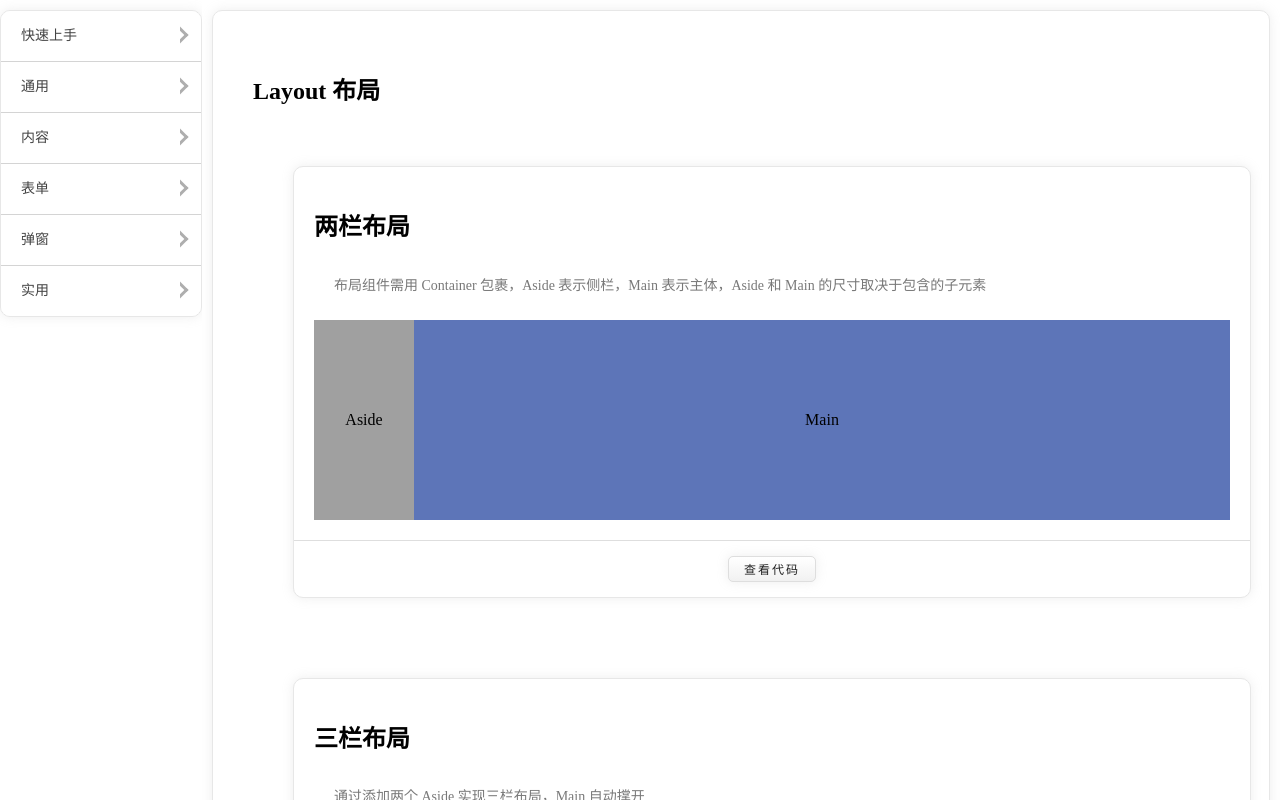
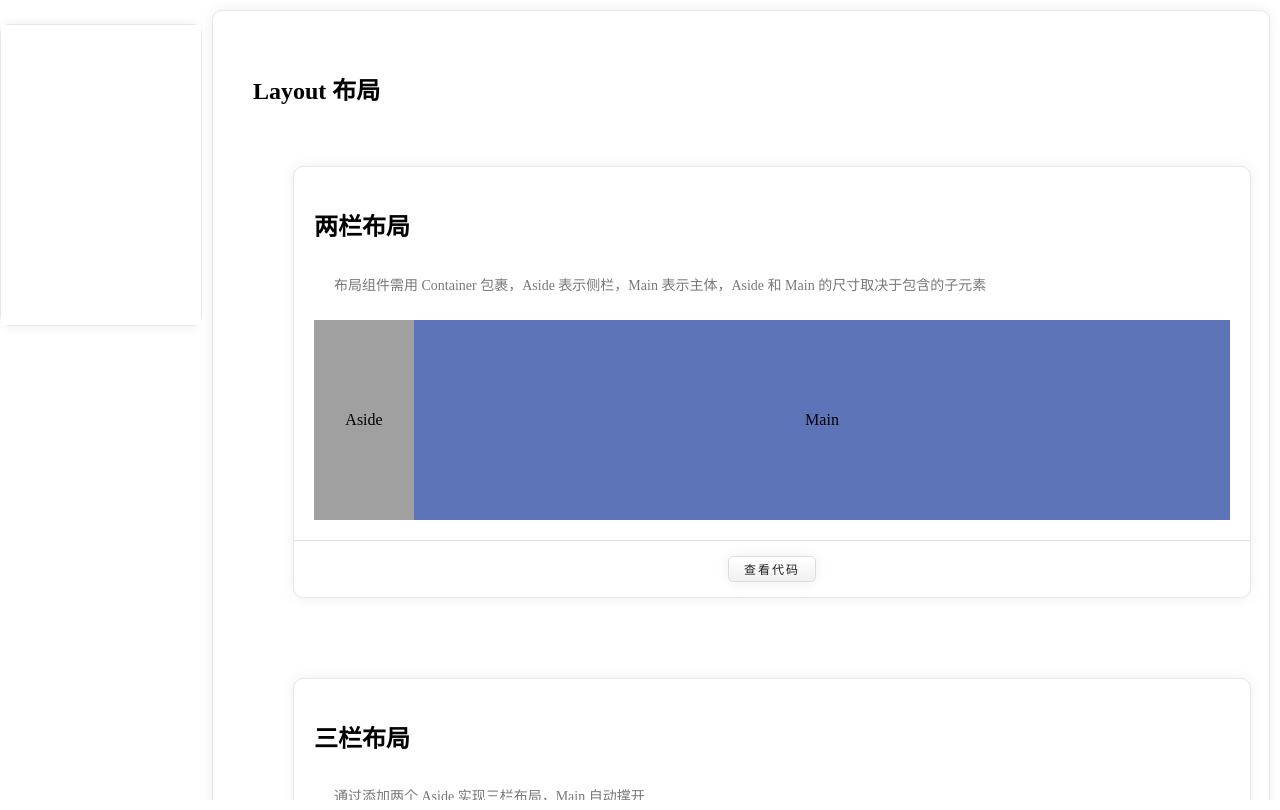
Before and after one commit to undefine4080/Wood-UI-React, a React (Vite) app: page / in a window 1280 px wide. Built offline with nearby package versions, Linux system fonts and the light colour scheme.

Commit message:
refact: NavMenu

```diff
--- a/src/components/NavMenu/NavMenu.tsx
+++ b/src/components/NavMenu/NavMenu.tsx
@@ -1,16 +1,16 @@
-import { propsNavMenu } from "./type";
-import NavMenuItem from "./NavMenuItem";
-import { getNamedChild } from "@base/utils";
-import SubNavMenu from "./SubNavMenu";
+import { propsNavMenu } from './type';
+import NavMenuItem from './NavMenuItem';
+import { getNamedChild } from '@base/utils';
+import SubNavMenu from './SubNavMenu';
 
-import "./navMenu.less";
+import './navMenu.less';
 
 function NavMenu(props: propsNavMenu) {
-  const { children, className = "" } = props;
+    const { children, className = '', single=false } = props;
 
-  const navMenuItems = getNamedChild(["NavMenuItem", "SubNavMenu"], children);
+    const navMenuItems = getNamedChild(['NavMenuItem', 'SubNavMenu'], children);
 
-  return <div className={`wdu-navMenu ${className}`}>{navMenuItems}</div>;
+    return <ul className={`wdu-navMenu ${className}`}>{navMenuItems}</ul>;
 }
 
 export { NavMenu, NavMenuItem, SubNavMenu };
--- a/src/components/NavMenu/NavMenuItem.tsx
+++ b/src/components/NavMenu/NavMenuItem.tsx
@@ -1,48 +1,54 @@
-import Arrow from "@base/icon/Arrow/Arrow";
-import { MouseEvent } from "react";
-import { propsNavMenuItem } from "./type";
+import Arrow from '@base/icon/Arrow/Arrow';
+import { MouseEvent } from 'react';
+import { propsNavMenuItem } from './type';
 
 function NavMenuItem(props: propsNavMenuItem) {
     const {
         to,
-    label,
         icon,
         expand = false,
         onClick,
         subMenuItem = false,
         disabled = false,
-    children
+        children,
+        className = '',
+        indent,
     } = props;
 
     const renderItem = () => {
         if (to) {
-      // normal <a> using
-      return <a className={"wdu-navMenuItem__label"} href={to}>{label}</a>;
+            // normal <a>
+            return (
+                <a className={'wdu-navMenuItem__label'} href={to}>
+                    {children}
+                </a>
+            );
         } else if (!to && children) {
-      // <Link/> of react-router using
+            // <Link/> of react-router
             return children;
-    } else if (!to && label) {
-      // static title using
-      return <span className={"wdu-navMenuItem__label"}>{label}</span>;
+        } else if (!to && children) {
+            // static title
+            return <span className={'wdu-navMenuItem__label'}>{children}</span>;
         }
     };
 
     return (
-    <div
-      className={`wdu-navMenuItem ${disabled ? "wdu-navMenuItem__disabled" : ""
+        <li
+            className={`wdu-navMenuItem ${className} ${
+                disabled ? 'wdu-navMenuItem__disabled' : ''
             }`}
-      onClick={(e: MouseEvent) => !disabled && onClick && onClick(e)}
-    >
-      {icon && <span className={"wdu-navMenuItem__icon"}></span>}
+            style={{ paddingLeft: `${indent}px` }}
+            onClick={(e: MouseEvent) => !disabled && onClick && onClick(e)}>
+            {icon && <span className={'wdu-navMenuItem__icon'}>{icon}</span>}
 
             {renderItem()}
 
-      {subMenuItem && <Arrow style={expand ? "bottom" : "right"} />}
-    </div>
+            {subMenuItem && <Arrow style={expand ? 'bottom' : 'right'} />}
+        </li>
     );
 }
 
-NavMenuItem.displayName = "NavMenuItem";
+NavMenuItem.displayName = 'NavMenuItem';
 
 export default NavMenuItem;
 export const ItemHeight = 50;
--- a/src/components/NavMenu/SubNavMenu.tsx
+++ b/src/components/NavMenu/SubNavMenu.tsx
@@ -1,17 +1,25 @@
-import { useEffect, useState } from "react";
-import { NavMenu, NavMenuItem } from "./NavMenu";
-import { propsSubNavMenu } from "./type";
-import { ItemHeight } from "./NavMenuItem";
-import React from "react";
+import React, {
+    JSXElementConstructor,
+    ReactNode,
+    useEffect,
+    useState,
+} from 'react';
+import { NavMenu, NavMenuItem } from './NavMenu';
+import { internalPropsNavMenuItem, propsSubNavMenu } from './type';
+import { ItemHeight } from './NavMenuItem';
 
 const INITIAL_HEIGHT = `${ItemHeight}px`;
+const INDENT = 40;
 
-function SubNavMenu(props: propsSubNavMenu) {
+function SubNavMenu(props: propsSubNavMenu & internalPropsNavMenuItem) {
     const {
         children,
         expand = false,
-    parentItemCount,
-    parentSetItemCount,
+        // parentItemCount,
+        // parentSetItemCount,
+        collapsePrevExpandItem,
+        title,
+        indent = 0,
         ...propsNavMenuItem
     } = props;
 
@@ -21,16 +29,15 @@ function SubNavMenu(props: propsSubNavMenu) {
 
     // +1 because at least including the SubNavItem itself
     const selfCount = React.Children.count(children) + 1;
-
-  const [menuItemCount, setItemCount] = useState<number>(selfCount);
+    const [menuItemsCount, setItemsCount] = useState<number>(selfCount);
 
     const handleExpand = (menuExpand: boolean) => {
         if (menuExpand) {
-      setContainerHeight(`${menuItemCount * ItemHeight}px`);
+            setContainerHeight(`${menuItemsCount * ItemHeight}px`);
 
             // apply the increase of count to the parent SubNavMenu
-      parentSetItemCount &&
-        parentSetItemCount((prev: number) => prev + menuItemCount - 1);
+            // parentSetItemCount &&
+            //     parentSetItemCount((prev: number) => prev + menuItemsCount - 1);
 
             setFirstLoad(true);
         } else {
@@ -38,15 +45,17 @@ function SubNavMenu(props: propsSubNavMenu) {
 
             if (firstLoad) {
                 // apply the decrease of count to the parent SubNavMenu
-        parentSetItemCount &&
-          parentSetItemCount((prev: number) => prev - menuItemCount + 1);
+                // parentSetItemCount &&
+                //     parentSetItemCount(
+                //         (prev: number) => prev - menuItemsCount + 1,
+                //     );
             }
         }
     };
 
     useEffect(() => {
-    setContainerHeight(`${menuItemCount * ItemHeight}px`);
-  }, [menuItemCount]);
+        setContainerHeight(`${menuItemsCount * ItemHeight}px`);
+    }, [menuItemsCount]);
 
     useEffect(() => {
         handleExpand(menuExpand);
@@ -54,30 +63,25 @@ function SubNavMenu(props: propsSubNavMenu) {
 
     const menuItems = React.Children.toArray(children);
 
-  // todo: It still can not nesting infinity
+    return (
+        <NavMenu className='wdu-subNavMenu'>
+            <NavMenuItem
+                className='wdu-subNavMenu__title'
+                indent={indent + INDENT}
+                onClick={() => setExpand(!menuExpand)}>
+                {title}
+            </NavMenuItem>
 
-  return (
-    <div
-      className="wdu-subNavMenu__container"
-      style={{ height: containerHeight }}
-    >
-      <NavMenu className="wdu-subNavMenu">
-        <NavMenuItem
-          {...propsNavMenuItem}
-          expand={menuExpand}
-          subMenuItem={true}
-          onClick={() => setExpand(!menuExpand)}
-        />
-
-        {menuItems.map((item: any) => {
-          return React.cloneElement(item, { parentSetItemCount: setItemCount });
-        })}
+            <div style={{ display: menuExpand ? 'block' : 'none' }}>
+                {menuItems.map((item: any) =>
+                    React.cloneElement(item, { indent: indent + INDENT }),
+                )}
+            </div>
         </NavMenu>
-    </div>
     );
 }
 
 const memoSubNavMenu = React.memo(SubNavMenu);
-memoSubNavMenu.displayName = "SubNavMenu";
+memoSubNavMenu.displayName = 'SubNavMenu';
 
 export default memoSubNavMenu;
--- a/src/components/NavMenu/navMenu.less
+++ b/src/components/NavMenu/navMenu.less
@@ -1,4 +1,4 @@
-@import (reference) "@base/styles/main.less";
+@import (reference) '@base/styles/main.less';
 
 .wdu-navMenu {
     .wdu-border-light();
@@ -6,25 +6,32 @@
     .out-shadow-light();
     background-color: white;
     min-width: 200px;
-    overflow: hidden;
     font-size: 14px;
+    padding: 0;
 
     .wdu-navMenuItem:first-child {
         border-top: none;
+    }
+
+    .wdu-subNavMenu {
+        padding: 0;
+        box-shadow: none;
     }
 }
 
 .wdu-navMenuItem {
     height: 40px;
-    padding: 5px 15px;
+    padding: 5px 20px;
     cursor: pointer;
     transition: all 0.2s ease-in-out;
     position: relative;
+    list-style: none;
+    line-height: 40px;
 
     a {
         text-decoration: none;
         color: rgb(68, 68, 68);
-        line-height: 40px;
+        line-height: inherit;
     }
 
     &:hover {
@@ -54,27 +61,14 @@
 }
 
 .wdu-subNavMenu {
-    padding: 0;
+    padding: 5px 20px;
+    margin: 0;
     border: unset;
-    height: 100%;
     background-color: #f4f4f4;
     border-radius: 0;
 
-    .wdu-subNavMenu {
-        padding-left: 45px;
-    }
-
-    &__container {
-        overflow: hidden;
-        transition: all 0.3s cubic-bezier(0.215, 0.610, 0.355, 1);
-        border-top: 1px solid rgb(212, 212, 212);
-
-        &:first-child {
-            border-top: none;
-        }
-
     .wdu-navMenuItem {
-            padding-left: 45px;
+        padding-left: 40px;
 
         &__label {
             font-size: 14px;
@@ -82,7 +76,7 @@
         }
 
         &:first-child {
-                background-color: white;
+            background-color: #ffffff;
             padding-left: 20px;
 
             &:hover {
@@ -90,7 +84,14 @@
             }
         }
     }
+
+    .wdu-subNavMenu {
+        // padding-left: 20px;
     }
+}
+
+.wdu-subNavMenu__title {
+    background-color: #d1d1d1;
 }
 
 .wdu-navMenuItem__disabled {
@@ -103,6 +104,6 @@
     }
 
     &:hover {
-        background-color: #f4f4f4
+        background-color: #f4f4f4;
     }
 }
--- a/src/introFragments/IntroNavMenu.tsx
+++ b/src/introFragments/IntroNavMenu.tsx
@@ -1,25 +1,33 @@
-import { IntroComponent } from "@base/components/IntroComponent";
-import { NavMenu, NavMenuItem, SubNavMenu } from "@component/NavMenu/NavMenu";
+import { IntroComponent } from '@base/components/IntroComponent';
+import { NavMenu, NavMenuItem, SubNavMenu } from '@component/NavMenu/NavMenu';
 
 export default function () {
     const props = {
-    title: "NavMenu 导航菜单",
-    position: "navMenu",
+        title: 'NavMenu 导航菜单',
+        position: 'navMenu',
         components: [
             {
-        title: "",
+                title: '',
                 component: (
                     <NavMenu>
-            <NavMenuItem label="菜单 1" icon={""}/>
-            <SubNavMenu label={"菜单-2"}>
-              <NavMenuItem label="菜单 2-1" icon={""} />
+                        <NavMenuItem>菜单 1</NavMenuItem>
+
+                        <NavMenuItem>菜单 2</NavMenuItem>
+
+                        <SubNavMenu title='菜单 3'>
+                            <SubNavMenu title='菜单 3-1'>
+                                <SubNavMenu title='菜单 3-1-1'>
+                                    <SubNavMenu title='菜单 3-1-1-1'>
+                                        <NavMenuItem>
+                                            菜单 3-1-1-1-1
+                                        </NavMenuItem>
                                     </SubNavMenu>
-            <SubNavMenu label={"菜单-3"}>
-              <NavMenuItem label="菜单 3-1" icon={""} />
+                                </SubNavMenu>
+                            </SubNavMenu>
                         </SubNavMenu>
                     </NavMenu>
                 ),
-        info: "",
+                info: '',
                 code: ``,
             },
         ],
```
Also changed, not shown: src/components/NavMenu/hooks.ts (+25 -2 lines), src/components/NavMenu/type.ts (+9 -5 lines). Lines whose indentation alone changed are shown as unchanged.
